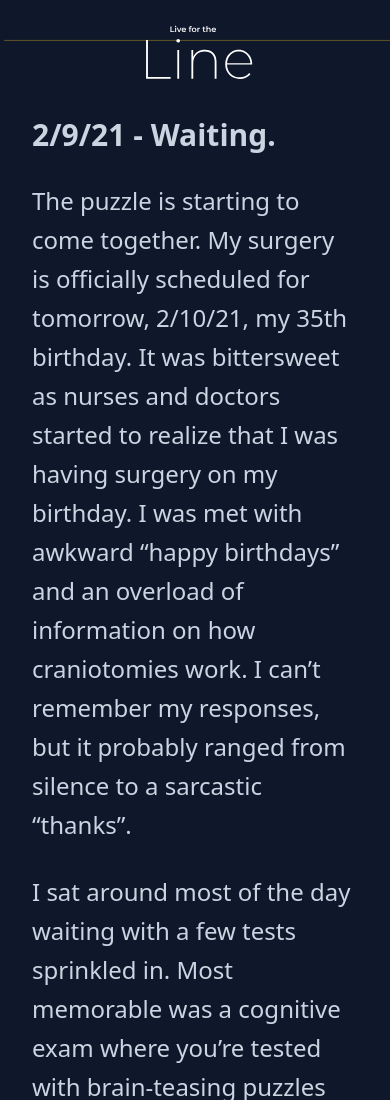
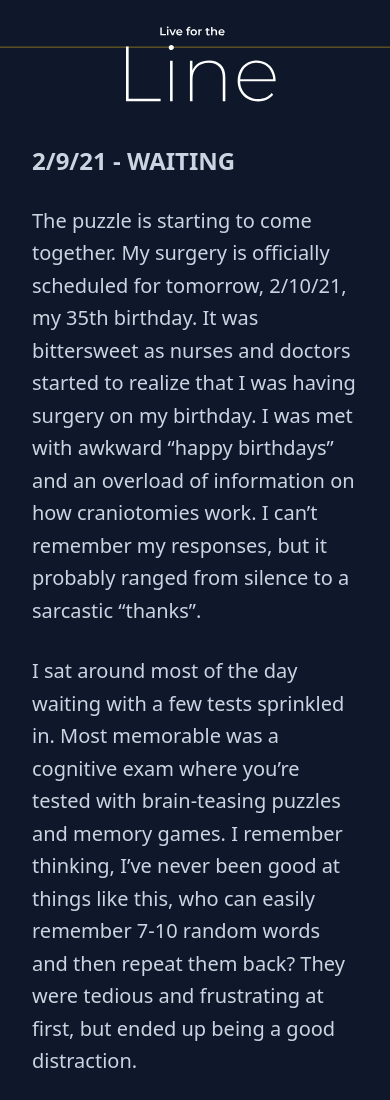
Before and after one commit to timalbert/livefortheline, a plain HTML site: page waiting.html in a window 390 px wide. Shown: the top 1100 px of the page. Drawn offline with nearby package versions, Linux system fonts and the light colour scheme.

Commit message:
More refinements

```diff
--- a/waiting.html
+++ b/waiting.html
@@ -8,7 +8,7 @@
   </head>
   <body>
     <div class="min-h-screen bg-slate-900 text-slate-300 flex flex-col justify-center relative overflow-hidden sm:py-12 pb-12">
-      <div class="py-6 -mx-50 sm:mx-0 flex flex-col justify-center">
+      <div class="py-6 -mx-20 sm:mx-0 flex flex-col justify-center">
         <a href="/" rel="home">
           <svg alt="Live for the Line" class="h-100" viewBox="0 0 677 119" fill="none" xmlns="http://www.w3.org/2000/svg">
             <line x1="7" y1="28.5" x2="677" y2="28.5001" stroke="#FACC15" stroke-opacity="0.6" />
@@ -18,8 +18,8 @@
         </a>
       </div>
       <div class="max-w-lg mx-auto px-8">
-        <div class="text-2xl font-light leading-relaxed antialiased">
-          <h1 class="text-3xl font-bold">2/9/21 - Waiting.</h1>
+        <div class="text-xl font-light leading-relaxed antialiased">
+          <h1 class="text-2xl font-bold uppercase">2/9/21 - Waiting</h1>
 
           <p class="mt-7">The puzzle is starting to come together. My surgery is officially scheduled for tomorrow, 2/10/21, my 35th birthday. It was bittersweet as nurses and doctors started to realize that I was having surgery on my birthday. I was met with awkward “happy birthdays” and an overload of information on how craniotomies work. I can’t remember my responses, but it probably ranged from silence to a sarcastic “thanks”.</p>
 
```
Also changed, not shown: index.html (+1 -1 lines), one-year.html (+3 -3 lines), surgery-intercession.html (+4 -4 lines).
